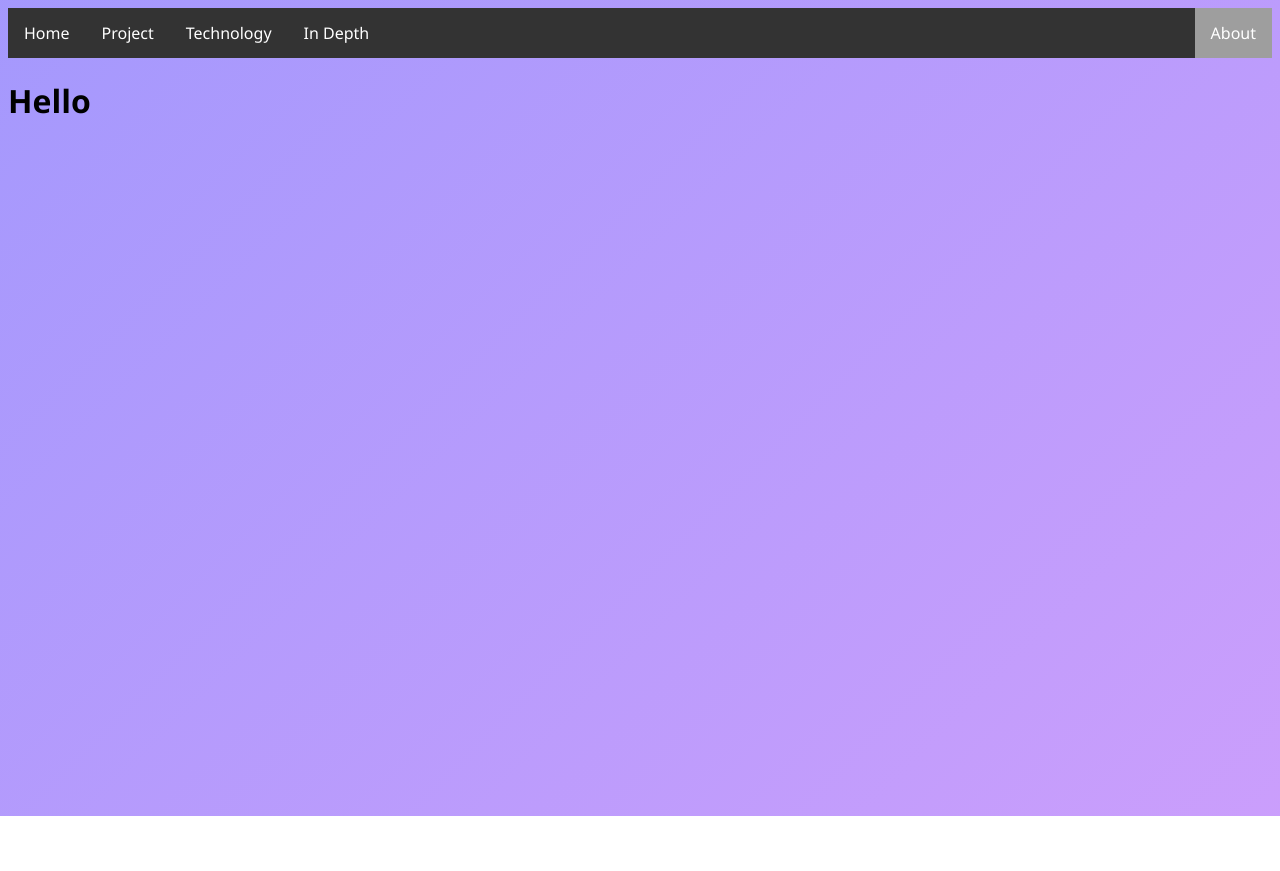
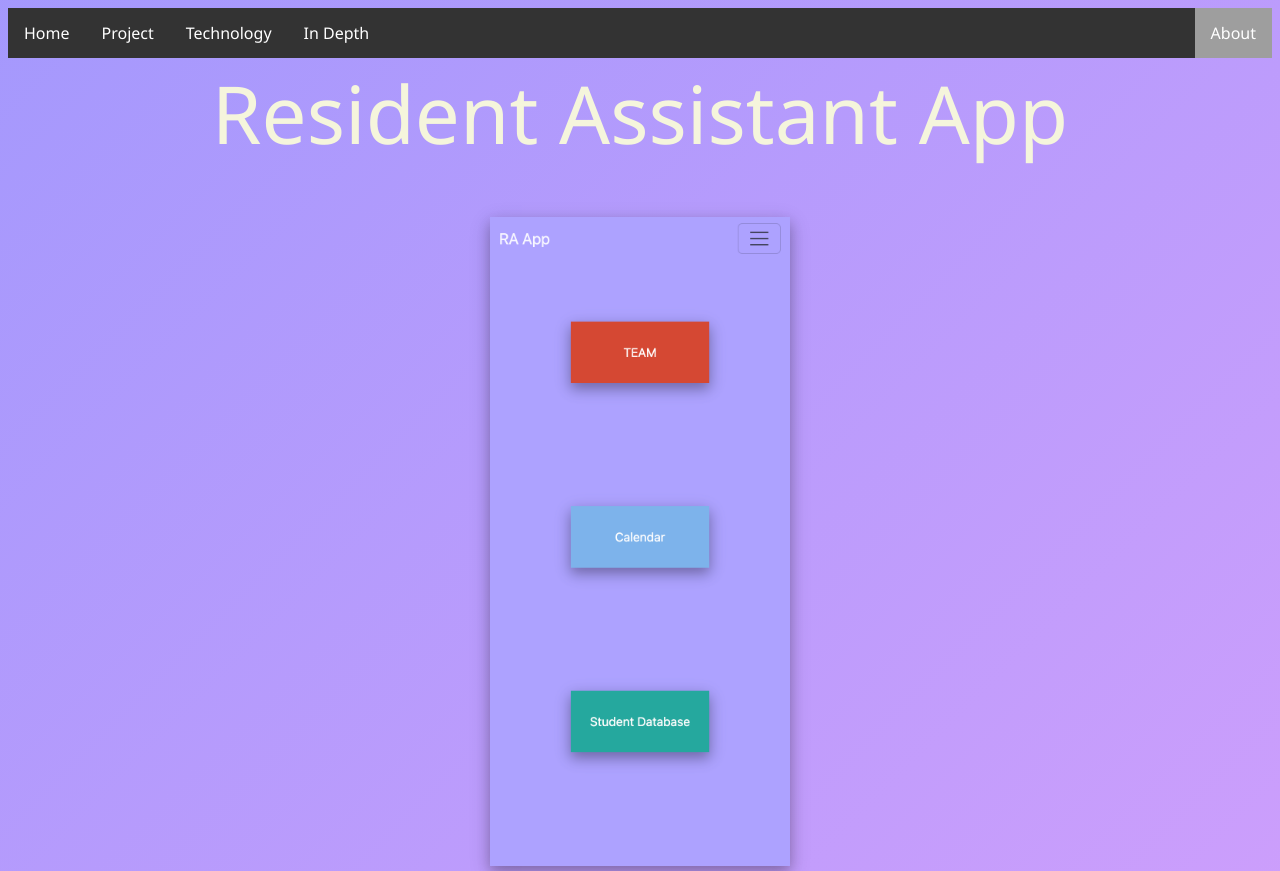
Before and after one commit to GianFacio/gianfacio.github.io, a plain HTML site: page index.html in a window 1280 px wide. Before the commit the page ends 816 px from the top, so only its background shows below. Drawn offline with nearby package versions, Linux system fonts and the light colour scheme.

Commit message:
Update index.html

```diff
--- a/index.html
+++ b/index.html
@@ -19,6 +19,14 @@
     </script>
     <!--End of navigation bar-->
 
-    <h1> Hello</h1>
+    <div align="center">
+        <div class="title">Resident Assistant App</div>
+    </div>
+
+    <div align="center">
+        <img class="img1" src="media/home.png" alt="App Home">
+    </div>
+
+
 </body>
 </html>
```
